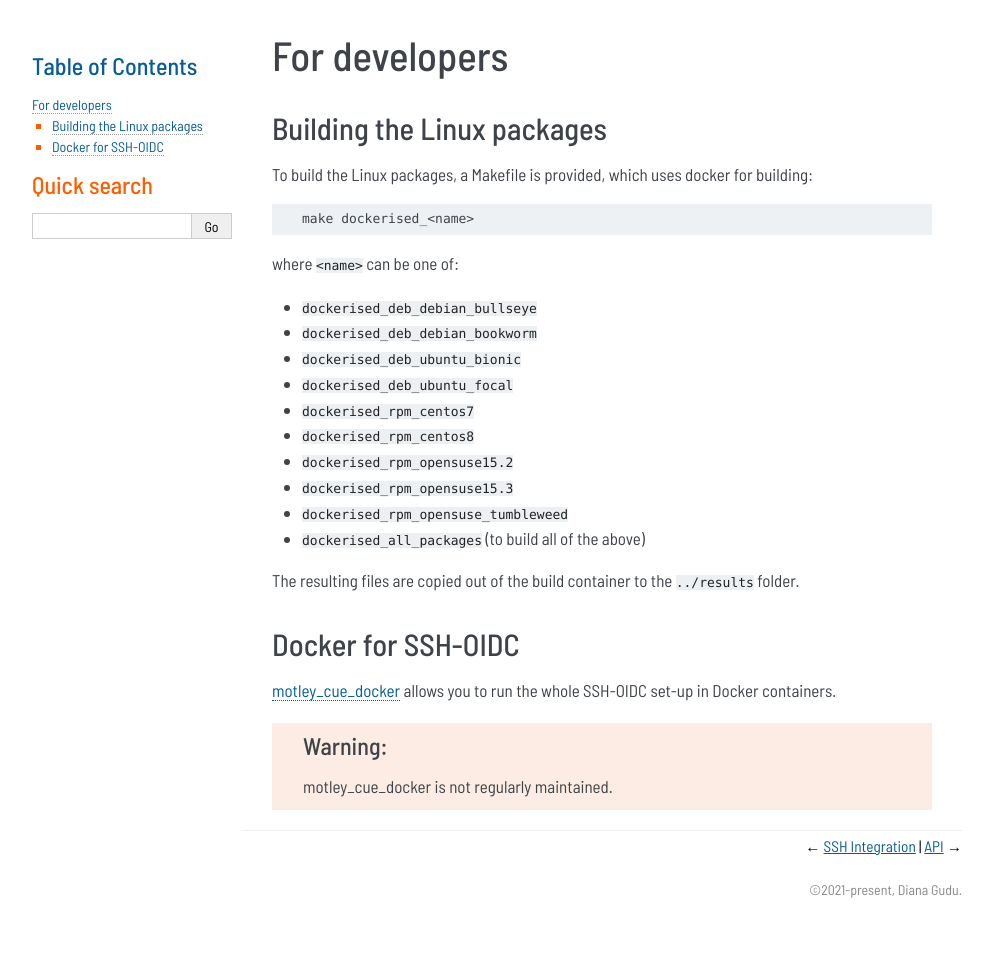
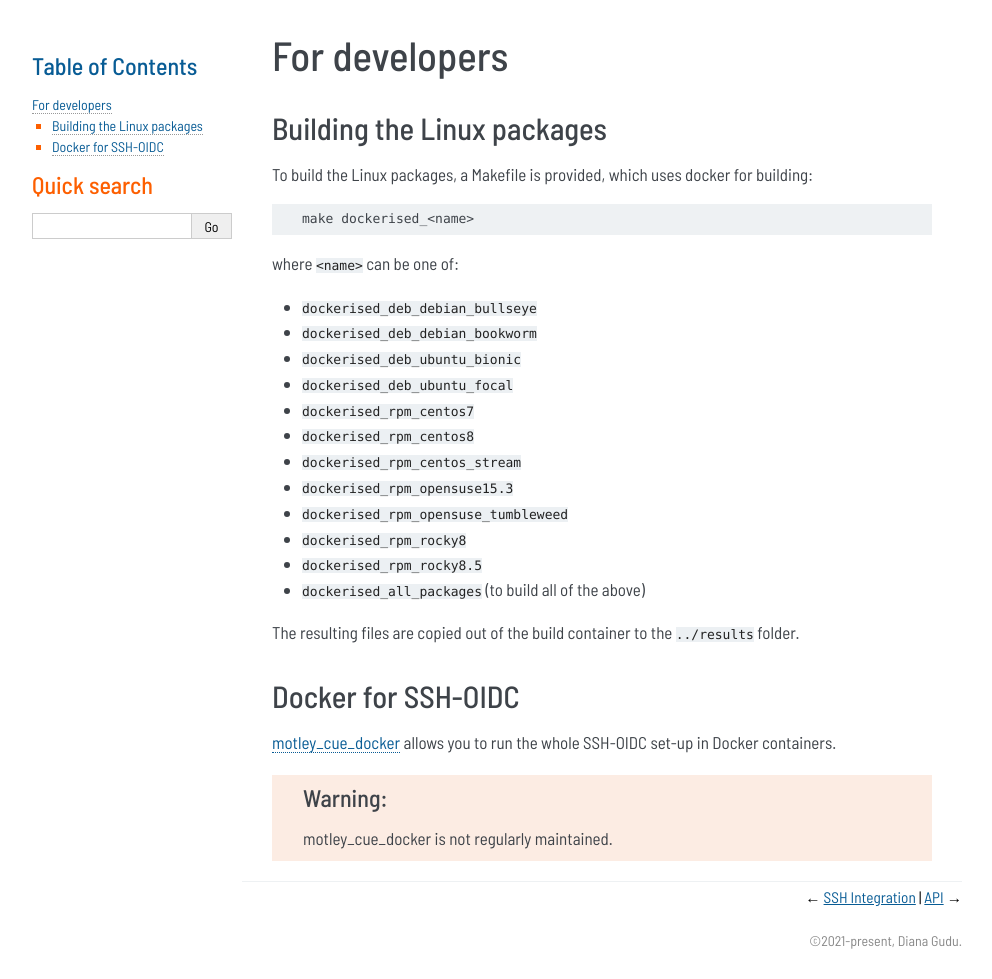
Before and after one commit to dianagudu/motley_cue, a Sphinx documentation site: the page built from doc/source/development.rst, in a window 1280 px wide. Shown: the whole page, without its empty margins (148-1140 px from the left). Built offline with Sphinx 7.4.7, drawn with Linux system fonts in a browser that asks for light colours; before the commit the page ends 928 px from its top, so only the background shows below that.

Commit message:
update make targets to build packages in documentation

```diff
--- a/doc/source/development.rst
+++ b/doc/source/development.rst
@@ -21,9 +21,11 @@ where ``<name>`` can be one of:
 - ``dockerised_deb_ubuntu_focal``
 - ``dockerised_rpm_centos7``
 - ``dockerised_rpm_centos8``
-- ``dockerised_rpm_opensuse15.2``
+- ``dockerised_rpm_centos_stream``
 - ``dockerised_rpm_opensuse15.3``
 - ``dockerised_rpm_opensuse_tumbleweed``
+- ``dockerised_rpm_rocky8``
+- ``dockerised_rpm_rocky8.5``
 - ``dockerised_all_packages`` (to build all of the above)
 
 The resulting files are copied out of the build container to the ``../results`` folder.
```
